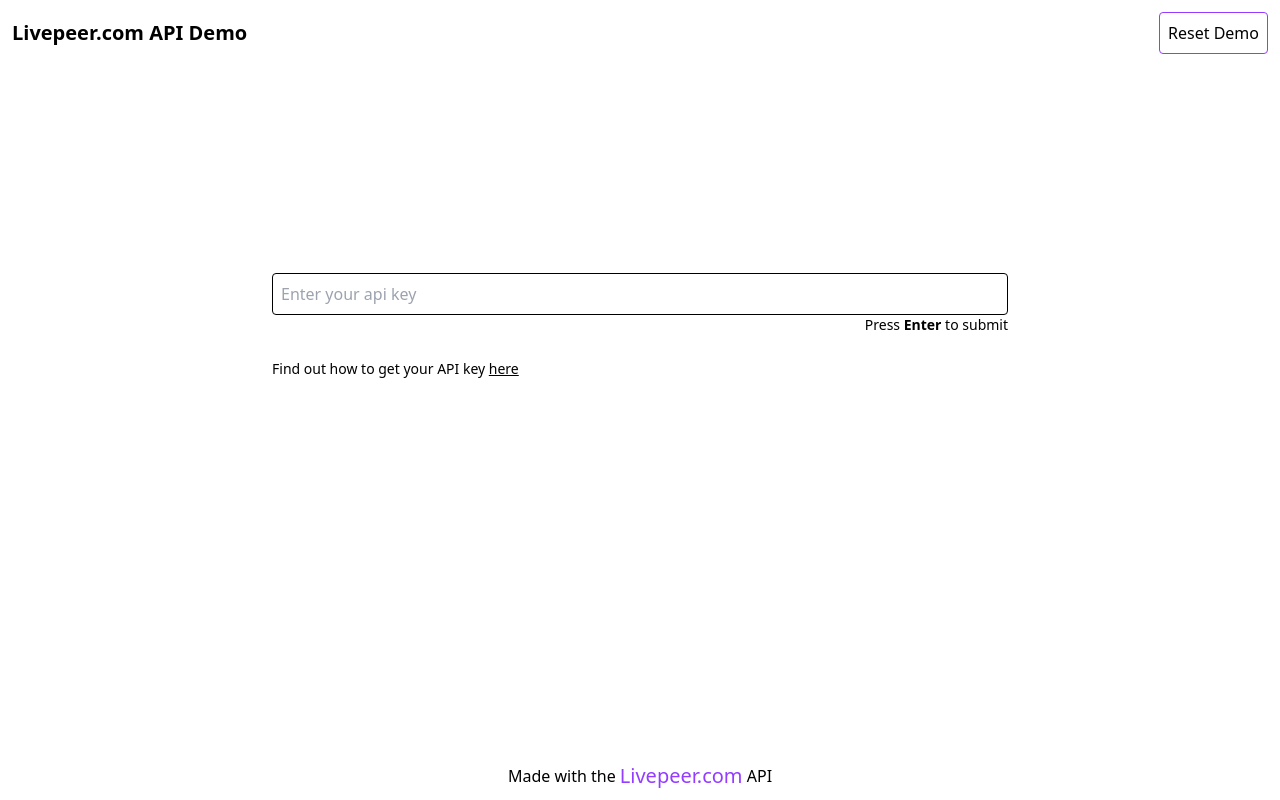
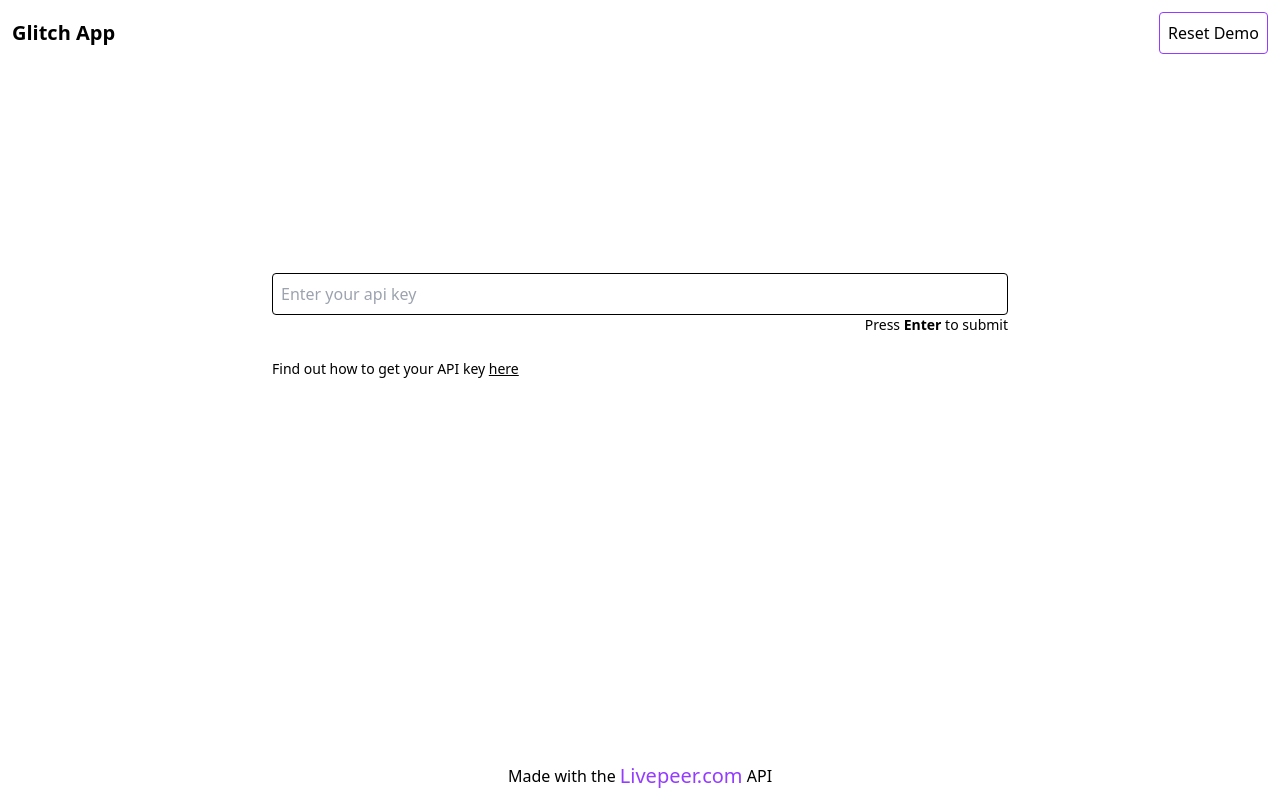
Before and after one commit to e-roy/glitch, a Next.js app: page / in a window 1280 px wide. Built offline with nearby package versions, Linux system fonts and the light colour scheme.

Commit message:
made a change to the title

```diff
--- a/pages/index.tsx
+++ b/pages/index.tsx
@@ -136,7 +136,7 @@ export default function App() {
           rel="noopener, nofollow"
           className="logo flex flex-col flex-1 lg:w-1/5"
         >
-          <h1 className="font-bold text-xl">Livepeer.com API Demo</h1>
+          <h1 className="font-bold text-xl">Glitch App</h1>
         </a>
 
         <button
```
